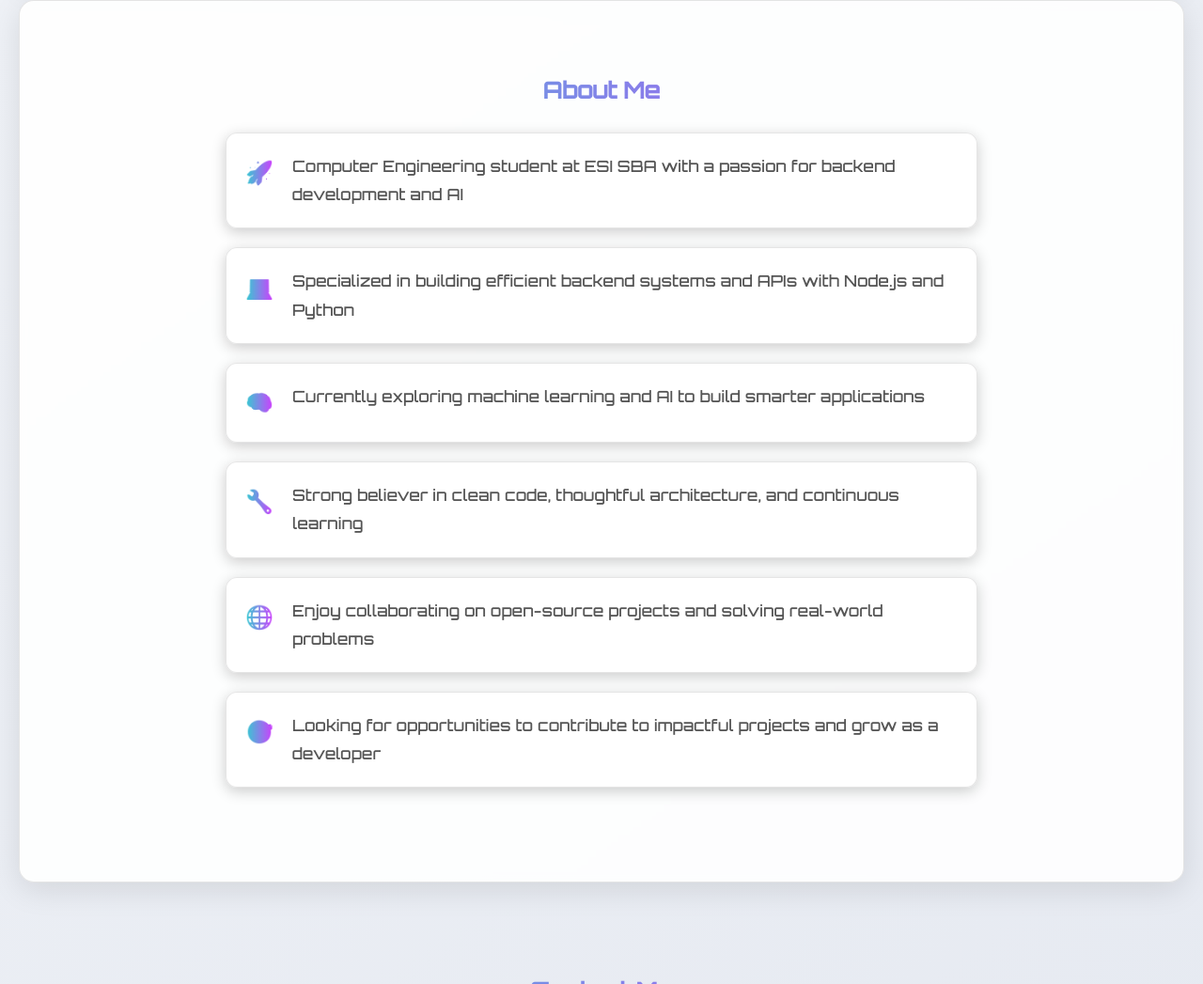
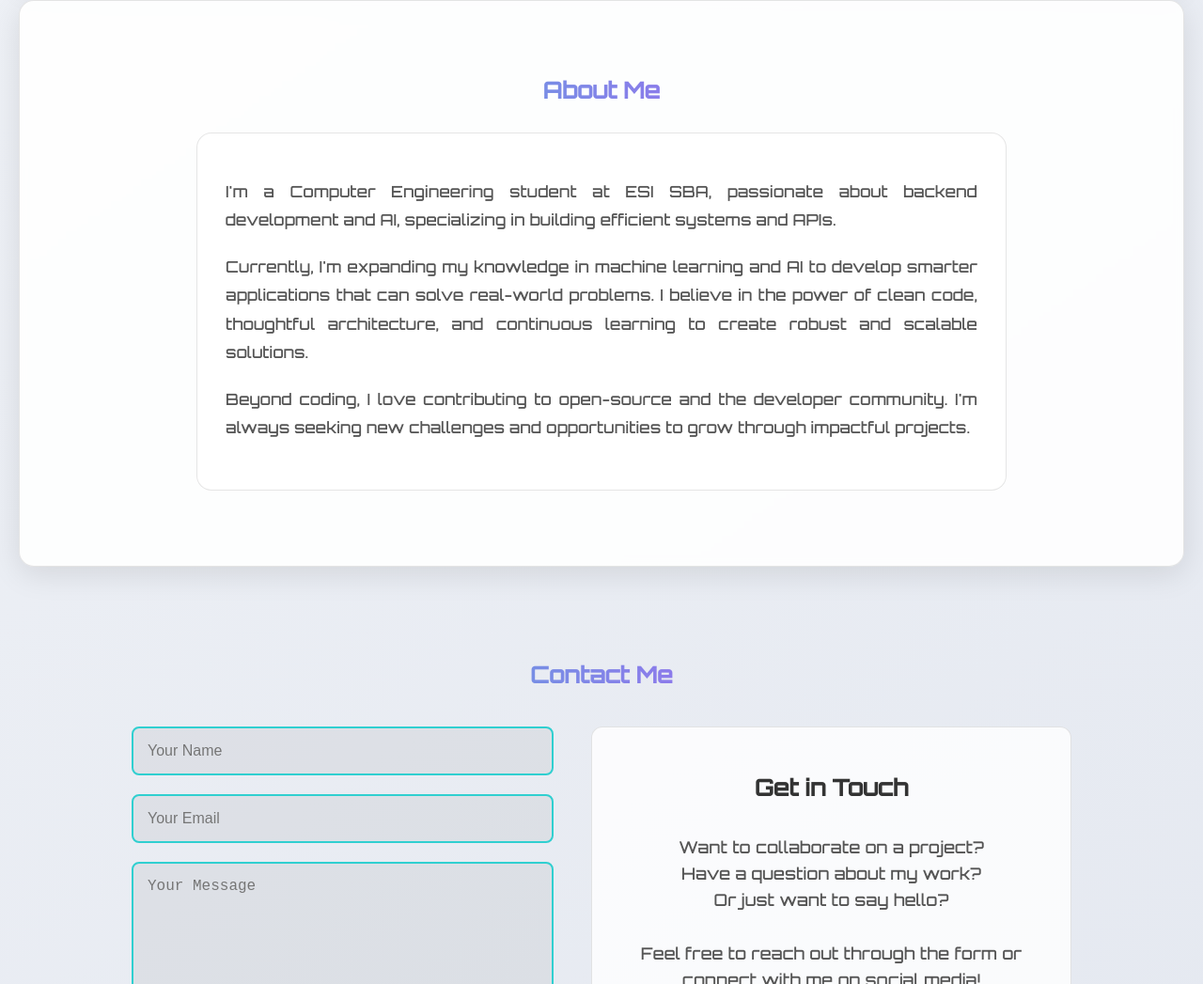
Before and after one commit to ikram713/My-portfolio, a plain HTML site: page index.html in a window 1280 px wide. Shown: the part 1753-2800 px from the top of the page at 94% size. Drawn offline with nearby package versions, Linux system fonts and the light colour scheme.

Commit message:
some updates

```diff
--- a/index.html
+++ b/index.html
@@ -545,66 +545,31 @@
       text-align: left;
       position: relative;
       z-index: 1;
+      padding: 30px;
+      border-radius: 16px;
+      transition: all 0.5s;
     }
 
-    .about-list {
-      list-style-type: none;
-      padding: 0;
-      margin: 0;
+    .dark-mode .about-content {
+      background: var(--dark-bg-secondary);
+      border: 1px solid var(--dark-border);
+      color: var(--dark-text-primary);
     }
 
-    .about-item {
-      display: flex;
-      align-items: flex-start;
-      margin-bottom: 20px;
-      padding: 20px;
-      border-radius: 12px;
-      transition: all 0.3s ease;
-      backdrop-filter: blur(5px);
-      box-shadow: 0 4px 15px rgba(0, 0, 0, 0.2);
-    }
-
-    .dark-mode .about-item {
-      background: rgba(20, 5, 40, 0.5);
-      border: 1px solid var(--dark-border);
-    }
-
-    .light-mode .about-item {
-      background: rgba(255, 255, 255, 0.8);
+    .light-mode .about-content {
+      background: var(--light-bg-secondary);
       border: 1px solid var(--light-border);
-    }
-
-    .about-item:hover {
-      transform: translateY(-3px);
-      box-shadow: 0 6px 20px rgba(48, 207, 208, 0.2);
-    }
-
-    .dark-mode .about-item:hover {
-      background: rgba(30, 10, 60, 0.6);
-    }
-
-    .light-mode .about-item:hover {
-      background: rgba(255, 255, 255, 0.9);
-    }
-
-    .about-icon {
-      font-size: 1.5rem;
-      margin-right: 20px;
-      min-width: 30px;
-      text-align: center;
-      background: var(--accent-gradient);
-      -webkit-background-clip: text;
-      -webkit-text-fill-color: transparent;
+      color: var(--light-text-primary);
     }
 
     .about-text {
-      flex: 1;
-      text-align: left;
+      text-align: justify;
+      margin-bottom: 20px;
       transition: color 0.3s;
     }
 
     .dark-mode .about-text {
-      color: #ccc;
+      color: #cfcfcf;
     }
 
     .light-mode .about-text {
@@ -829,17 +794,6 @@
         gap: 15px;
       }
 
-      .about-item {
-        padding: 15px;
-        flex-direction: column;
-        align-items: flex-start;
-      }
-
-      .about-icon {
-        margin-bottom: 10px;
-        margin-right: 0;
-      }
-
       .section-dark {
         margin: 10px;
       }
@@ -868,12 +822,8 @@
         font-size: 0.65rem;
       }
 
-      .about-item {
-        padding: 12px;
-      }
-
-      .about-icon {
-        font-size: 1.2rem;
+      .about-content {
+        padding: 20px;
       }
     }
   </style>
@@ -884,7 +834,7 @@
 
   <!-- Navigation -->
   <nav>
-    <div class="nav-logo">M'Ikram</div>
+    <div class="nav-logo">Messaoud Ikram</div>
     <div style="display: flex; align-items: center;">
       <div class="nav-links" id="navLinks">
         <a href="#" onclick="closeMenu()">Home</a>
@@ -1045,32 +995,15 @@
     <div class="container">
       <h2 class="gradient-text">About Me</h2>
       <div class="about-content">
-        <ul class="about-list">
-          <li class="about-item">
-            <span class="about-icon">🚀</span>
-            <span class="about-text">Computer Engineering student at ESI SBA with a passion for backend development and AI</span>
-          </li>
-          <li class="about-item">
-            <span class="about-icon">💻</span>
-            <span class="about-text">Specialized in building efficient backend systems and APIs with Node.js and Python</span>
-          </li>
-          <li class="about-item">
-            <span class="about-icon">🧠</span>
-            <span class="about-text">Currently exploring machine learning and AI to build smarter applications</span>
-          </li>
-          <li class="about-item">
-            <span class="about-icon">🔧</span>
-            <span class="about-text">Strong believer in clean code, thoughtful architecture, and continuous learning</span>
-          </li>
-          <li class="about-item">
-            <span class="about-icon">🌐</span>
-            <span class="about-text">Enjoy collaborating on open-source projects and solving real-world problems</span>
-          </li>
-          <li class="about-item">
-            <span class="about-icon">🎯</span>
-            <span class="about-text">Looking for opportunities to contribute to impactful projects and grow as a developer</span>
-          </li>
-        </ul>
+        <p class="about-text">
+         I'm a Computer Engineering student at ESI SBA, passionate about backend development and AI, specializing in building efficient systems and APIs.
+        </p>
+        <p class="about-text">
+          Currently, I'm expanding my knowledge in machine learning and AI to develop smarter applications that can solve real-world problems. I believe in the power of clean code, thoughtful architecture, and continuous learning to create robust and scalable solutions.
+        </p>
+        <p class="about-text">
+         Beyond coding, I love contributing to open-source and the developer community. I'm always seeking new challenges and opportunities to grow through impactful projects.
+        </p>
       </div>
     </div>
   </section>
@@ -1300,7 +1233,8 @@
         },
         "retina_detect": true
       });
-    });
+    });s.html
+
   </script>
 </body>
 </html>
```
